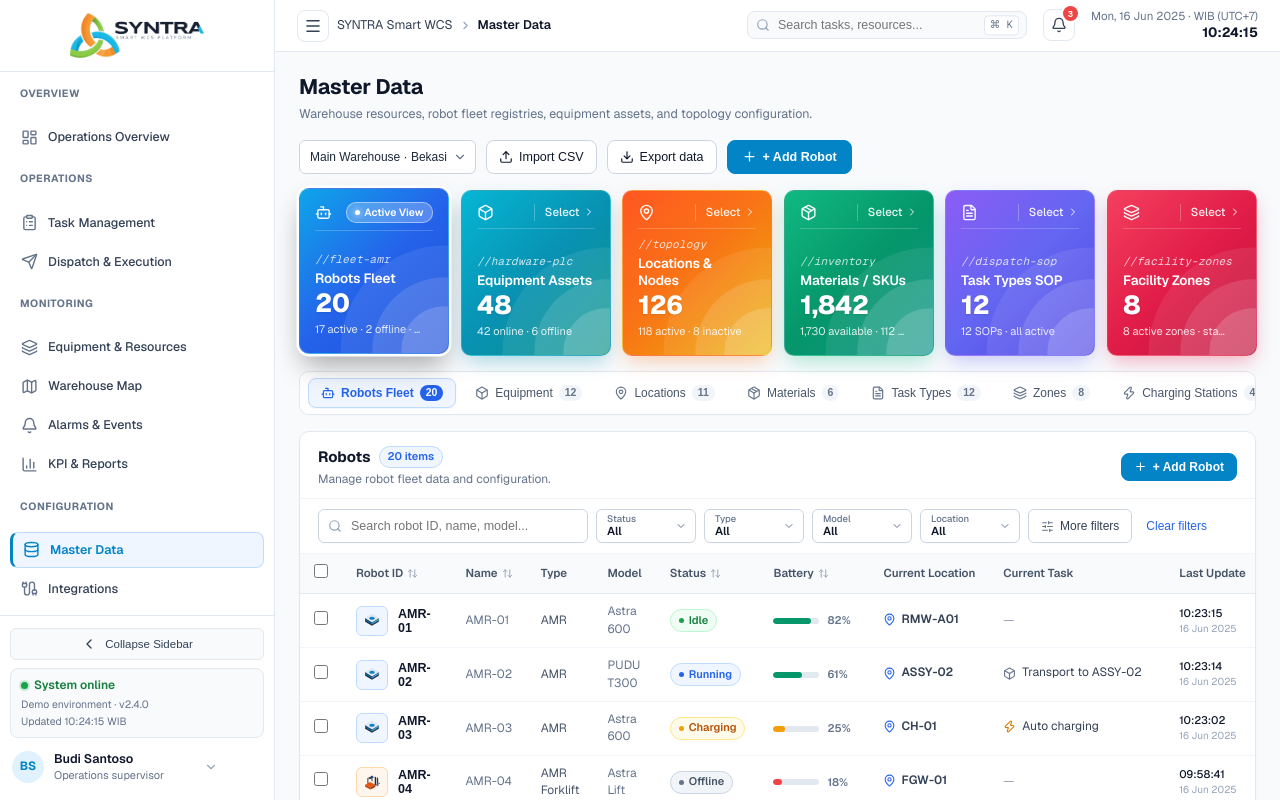
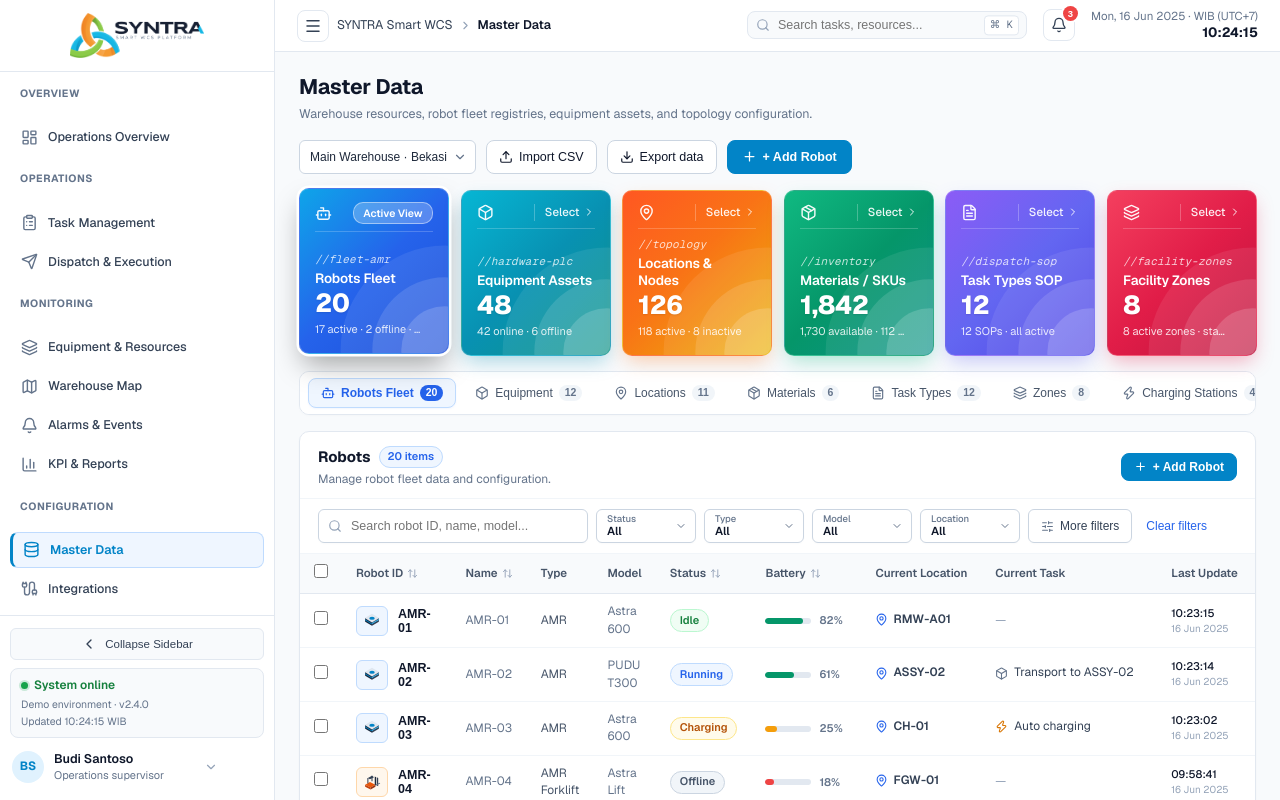
Before and after one commit to kendikadimas/smartwcs-astra, a Next.js app: page /master-data in a window 1280 px wide. Built offline with nearby package versions, Linux system fonts and the light colour scheme.

Commit message:
redesign badge

```diff
--- a/src/components/master-data/MasterDataKpis.tsx
+++ b/src/components/master-data/MasterDataKpis.tsx
@@ -123,26 +123,17 @@ export function MasterDataKpis({
                   style={{
                     display: 'inline-flex',
                     alignItems: 'center',
-                    gap: '4px',
+                    justifyContent: 'center',
                     fontSize: '10.5px',
                     fontWeight: 600,
                     color: '#ffffff',
                     backgroundColor: 'rgba(255, 255, 255, 0.24)',
-                    padding: '2px 8px',
+                    padding: '2.5px 9px',
                     borderRadius: '10px',
                     border: '1px solid rgba(255, 255, 255, 0.45)',
                     backdropFilter: 'blur(4px)',
                   }}
                 >
-                  <span
-                    style={{
-                      width: '5px',
-                      height: '5px',
-                      borderRadius: '50%',
-                      backgroundColor: '#ffffff',
-                      boxShadow: '0 0 6px #ffffff',
-                    }}
-                  />
                   <span>Active View</span>
                 </div>
               ) : (
--- a/src/components/master-data/MasterDataTable.tsx
+++ b/src/components/master-data/MasterDataTable.tsx
@@ -109,34 +109,28 @@ export function MasterDataTable({
     let bg = '#eff6ff';
     let text = '#2563eb';
     let border = '#bfdbfe';
-    let dot = '#2563eb';
 
     const s = status.toLowerCase();
     if (s === 'running') {
       bg = '#eff6ff';
       text = '#2563eb';
       border = '#bfdbfe';
-      dot = '#2563eb';
     } else if (s === 'idle' || s === 'active' || s === 'online' || s === 'available') {
       bg = '#f0fdf4';
       text = '#15803d';
       border = '#bbf7d0';
-      dot = '#16a34a';
     } else if (s === 'charging' || s === 'occupied' || s === 'low stock') {
       bg = '#fffbeb';
       text = '#b45309';
       border = '#fde68a';
-      dot = '#f59e0b';
     } else if (s === 'offline' || s === 'inactive' || s === 'stopped') {
       bg = '#f1f5f9';
       text = '#475569';
       border = '#cbd5e1';
-      dot = '#64748b';
     } else if (s === 'fault' || s === 'error' || s === 'blocked') {
       bg = '#fef2f2';
       text = '#b91c1c';
       border = '#fecaca';
-      dot = '#ef4444';
     }
 
     return (
@@ -144,17 +138,17 @@ export function MasterDataTable({
         style={{
           display: 'inline-flex',
           alignItems: 'center',
-          gap: '5px',
-          padding: '2.5px 8px',
+          justifyContent: 'center',
+          padding: '2.5px 9px',
           borderRadius: '12px',
           fontSize: '11px',
           fontWeight: 600,
           backgroundColor: bg,
           color: text,
           border: `1px solid ${border}`,
+          whiteSpace: 'nowrap',
         }}
       >
-        <span style={{ width: '5px', height: '5px', borderRadius: '50%', backgroundColor: dot }} />
         <span>{status}</span>
       </span>
     );
```
Also changed, not shown: src/components/overview/IntegrationAdapters.tsx (+0 -9 lines), src/components/warehouse-map/WarehouseIsometricCanvas.tsx (+2 -17 lines).
